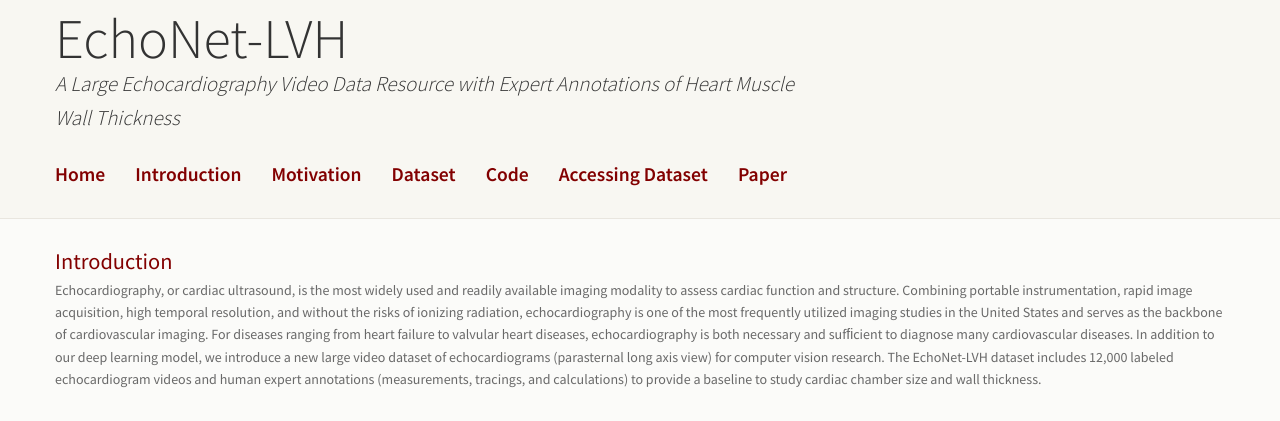
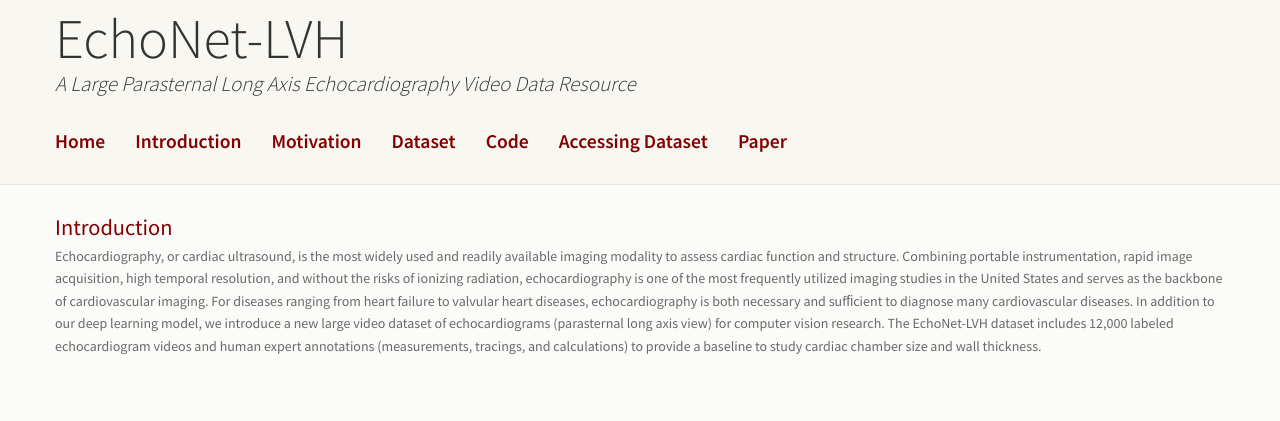
Before and after one commit to echonet/lvh, a plain HTML site: page docs/index.html in a window 1280 px wide. Shown: the part 326-747 px from the top of the page. Drawn offline with nearby package versions, Linux system fonts and the light colour scheme; files that its build step writes are made by us from their sources; grey boxes are pictures that could not be loaded; a script that the page names is missing.

Commit message:
Change subheader

```diff
--- a/docs/index.html
+++ b/docs/index.html
@@ -1,5 +1,5 @@
 <!DOCTYPE html>
-<!-- Authors: David Ouyang, Grant Duffy 2021 -->
+<!-- Authors: David Ouyang, Bryan He, Grant Duffy 2021 -->
 <html lang="en">
 <head>
   <meta name="generator" content="HTML Tidy for HTML5 for Linux version 5.7.16">
@@ -40,7 +40,7 @@
               <a href="https://echonet.github.io/lvh/index.html"><span id="site-name-1">EchoNet-LVH</span></a>
             </div>
             <div id="site-slogan">
-              <a href="https://echonet.github.io/lvh/index.html"><span id="site_slogan">A Large Echocardiography Video Data Resource with Expert Annotations of Heart Muscle Wall Thickness</span></a>
+              <a href="https://echonet.github.io/lvh/index.html"><span id="site_slogan">A Large Parasternal Long Axis Echocardiography Video Data Resource</span></a>
             </div>
           </div>
         </div>
```
